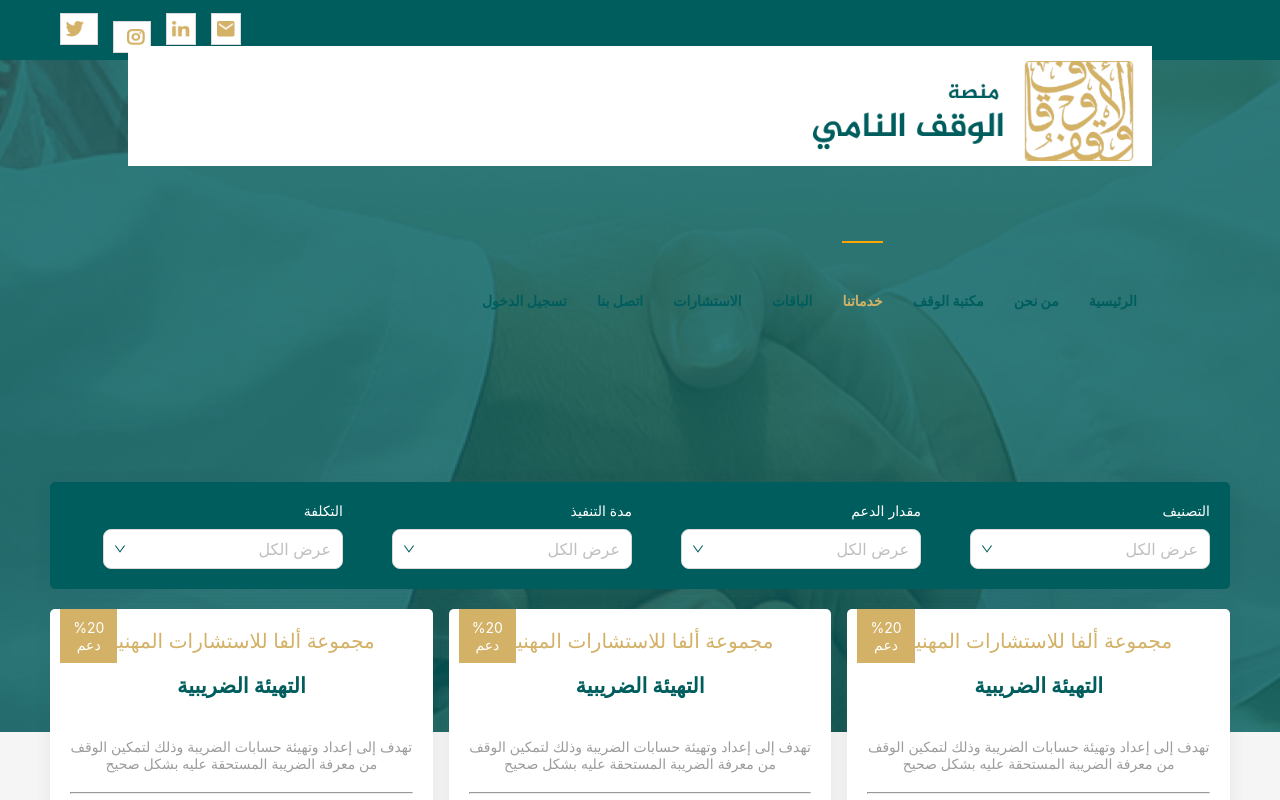
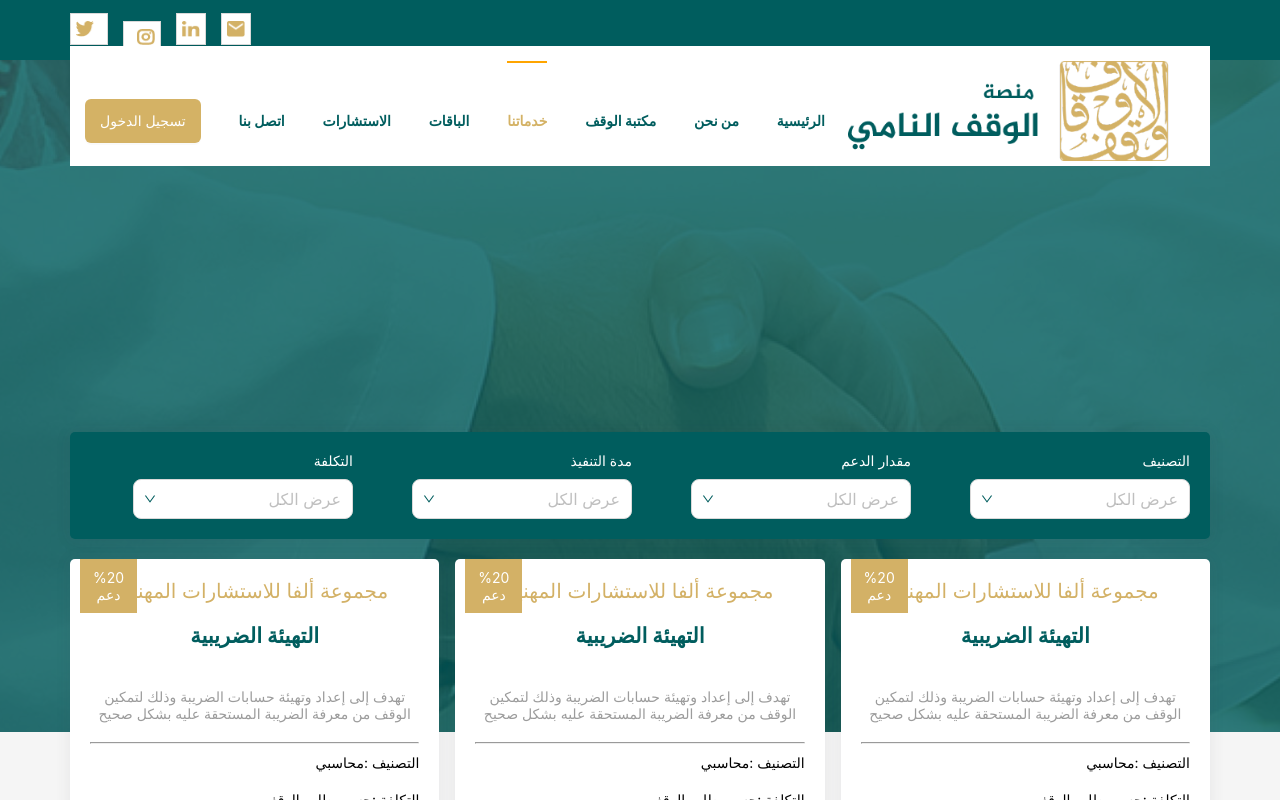
Before and after one commit to karem-Ismael/future-wensite, a Next.js app: page /services in a window 1280 px wide. Shown: the top 800 px of the page. Built offline with nearby package versions, Linux system fonts and the light colour scheme.

Commit message:
fix some issues

```diff
--- a/src/Components/Header.js
+++ b/src/Components/Header.js
@@ -2,13 +2,24 @@ import React from "react"
 import Image from 'next/image'
 // import logo from "/assets/images/logo-waqf.png"
 import styled from "styled-components";
-import { Layout, Space,Row,Col,Button} from 'antd';
+import { Layout, Space, Row, Col, Button, Breadcrumb, Menu } from 'antd';
+// import { , Layout, , theme } from 'antd';
+
 import Link from "next/link";
 import { useRouter } from "next/router";
 const Nav = styled.div`
   display: flex;
   gap:30px;
   justify-content: space-between;
+  .login{
+    background:#D4B265;
+    color:#fff;
+    border:none;
+    height:44px;
+    &:hover{
+      color:#fff;
+    }
+  }
   a {
     color: var(--color-1);
     text-decoration: none;
@@ -59,33 +70,35 @@ const Nav = styled.div`
 
       }
     }
+
   }
 `;
-const RowStyle={
-    background:"#fff",
-    width:"80%",
-    margin:"auto",
-    padding:"15px",
-    direction:"rtl",
-    color:"#005D5E",
-    gap:"80px",
-    height:"120px",
+const RowStyle = {
+  background: "#fff",
+
+  padding: "15px",
+  direction: "rtl",
+  color: "#005D5E",
+  height: "120px",
   transform: "translateY(-14px)"
 
 }
-const ImageStyle={
-    height:"-wevkit-fill-available",
+const ImageStyle = {
+  height: "-wevkit-fill-available",
 }
-const HeaderComponent=()=>{
-    const router=useRouter()
+const HeaderComponent = () => {
+  const router = useRouter()
 
-    return(
+  return (
 
-        <Row style={RowStyle}>
-            <img src="/assets/images/logo-waqf.png" height={100}/>
+    <Row style={RowStyle} className="container">
+      <Col lg={8}>
+        <img src="/assets/images/logo-waqf.png" height={100} />
+      </Col>
+      <Col lg={16}>
         <Nav>
 
-           <li className={router.pathname ==="/" ? "active-item" :null}>
+          <li className={router.pathname === "/" ? "active-item" : null}>
             <Link href={'/'} >
               الرئيسية
             </Link>
@@ -101,7 +114,7 @@ const HeaderComponent=()=>{
               مكتبة الوقف
             </Link>
           </li>
-            <li className={router.pathname ==="/services" ? "active-item" :null}>
+          <li className={router.pathname === "/services" ? "active-item" : null}>
             <Link href={'/services'}>
               خدماتنا
             </Link>
@@ -123,11 +136,17 @@ const HeaderComponent=()=>{
             </Link>
           </li>
           <li>
+            <Button className="login">
               تسجيل الدخول
+            </Button>
           </li>
         </Nav>
 
+      </Col>
+
     </Row>
+
+
 
   )
 }
--- a/src/Components/Layout.js
+++ b/src/Components/Layout.js
@@ -39,6 +39,11 @@ const footerStyle = {
   color: '#fff',
   backgroundColor: '#D3B166',
 };
+const footer1={
+  textAlign: 'right',
+  color: '#fff',
+  backgroundColor: '#005D5E',
+}
 const BtnStyle={
   padding:"9px 5px",
   borderRadius:"0px"
@@ -55,8 +60,10 @@ const LayoutComponent =({children})=>{
   >
     <Layout>
       <Header style={headerStyle}>
-        <Row style={HeaderImages}>
-          <div style={HeaderImages}>
+      <div className="container" style={{padding:"0px"}}>
+
+        <Row style={HeaderImages} justify="start">
+          <div style={HeaderImages} >
             <Button style={BtnStyle}><img src="/assets/images/ico-twitter.png" width={18} height={16}  alt="twitter icon"/> </Button>
           </div>
           <div style={HeaderImages}>
@@ -74,14 +81,23 @@ const LayoutComponent =({children})=>{
           </div>
 
         </Row>
+      </div>
 
       </Header>
       <Content style={contentStyle}>
         <HeaderComponent />
       </Content>
       {children}
+      <Footer style={footer1}>
+        <div>
+
+        </div>
+      </Footer>
       <Footer style={footerStyle}>
+        <div>
       حقوق النشر 2023 تعود لـ شركة استثمار المستقبل المحدودة 〈وقف الأوقاف〉
+
+        </div>
       </Footer>
     </Layout>
   </Space>
--- a/src/pages/services.js
+++ b/src/pages/services.js
@@ -4,7 +4,7 @@ import styled from 'styled-components';
 import CardComponent from '../Components/Card';
 
 const selectStyle={
-    width:"240px"
+    width:"220px"
 }
 const DIVContent = styled.div`
 transform:translateY(-300px);
@@ -13,6 +13,7 @@ direction:rtl;
 .select-title{
     color:#fff;
     align-self:center;
+    min-width:70px;
 }
 .select-content{
     gap:10px;
@@ -30,7 +31,7 @@ function Services() {
     };
     return (
         <LayoutComponent>
-            <DIVContent >
+            <DIVContent className='container' style={{padding:"0px"}}>
                 <Row>
                     <Col md={24} sm={24} xs={24}>
                         <CardComponent color={"#005D5E"} >
--- a/src/styles/globals.css
+++ b/src/styles/globals.css
@@ -95,3 +95,66 @@ a {
     color-scheme: dark;
   }
 }
+
+
+
+.container{
+  position:relative;
+  margin-left:auto;
+  margin-right:auto;
+  padding-right:15px;
+  padding-left:15px
+}
+@media (min-width: 476px){
+  .container{
+    padding-right:15px;
+    padding-left:15px
+  }
+}
+@media (min-width: 768px){
+  .container{
+    padding-right:15px;
+    padding-left:15px
+  }
+}
+@media (min-width: 992px){
+  .container{
+    padding-right:15px;
+    padding-left:15px
+  }
+}
+@media (min-width: 1200px){
+  .container{
+    padding-right:15px;
+    padding-left:15px
+  }
+}
+@media (min-width: 476px){
+  .container{
+    width:100%
+  }
+}
+@media (min-width: 768px){
+  .container{
+    width:720px;
+    max-width:100%
+  }
+}
+@media (min-width: 992px){
+  .container{
+    width:960px;
+    max-width:100%
+  }
+}
+@media (min-width: 1200px){
+  .container{
+    width:1140px;
+    max-width:100%
+  }
+}
+@media (min-width: 1400px){
+  .container{
+    width:1340px;
+    max-width:100%
+  }
+}
```
Lines whose indentation alone changed are shown as unchanged.
